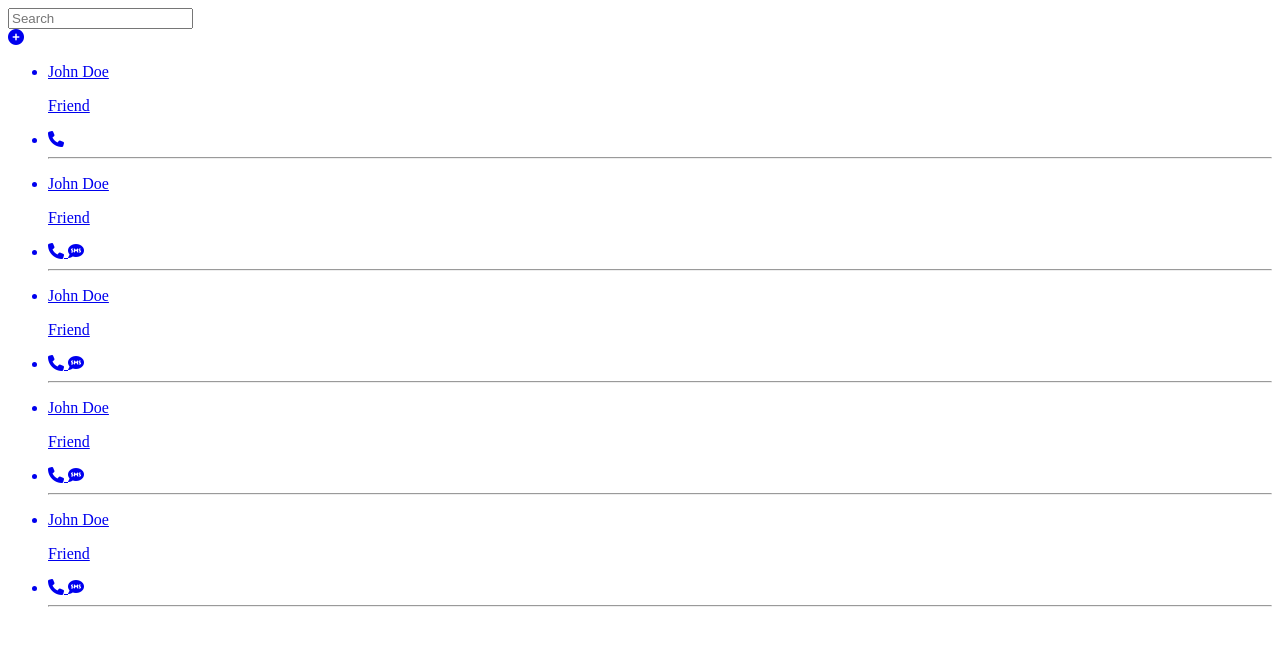
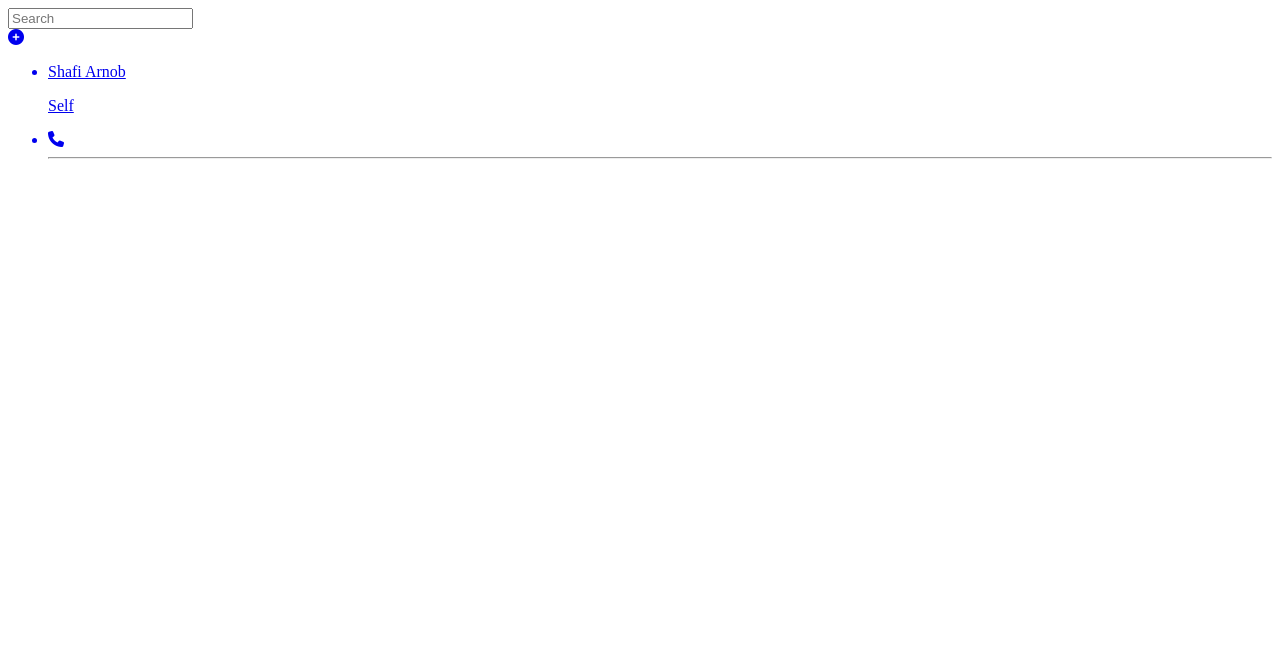
Before and after one commit to ShafiArnob/contact-list-app-django, a Django app: page / in a window 1280 px wide. Shown: the top 646 px of the page. Run offline with Django 3.2, Linux system fonts and the light colour scheme; data comes from the database, SQL or seed files in the repository; some libraries are stand-ins or nearby versions.

Commit message:
render contacts

```diff
--- a/contact/views.py
+++ b/contact/views.py
@@ -2,7 +2,8 @@ from django.shortcuts import redirect, render
 from . models import Contact
 # Create your views here.
 def index(request):
-  return render(request,'index.html')
+  contacts = Contact.objects.all()
+  return render(request,'index.html',{'contacts':contacts})
 
 def add_contact(request):
   if request.method == 'POST':
--- a/templates/index.html
+++ b/templates/index.html
@@ -27,72 +27,18 @@
 
     <section class="contacts-library">
       <ul class="contacts-list">
+      {% for contact in contacts %}
         <a href="#">
           <div class="contact-section">
             <li class="list__item">
-              <p class="contact-name">John Doe</p>
-              <p class="relationship">Friend</p>
+              <p class="contact-name">{{contact.full_name | title}}</p>
+              <p class="relationship">{{contact.relationship | title}}</p>
             </li>
-            <li class="list__item">
-              <i class="fas fa-phone"></i>
-
-            </li>
+            <li class="list__item"><i class="fas fa-phone"></i></li>
           </div>
         </a>
         <hr>
-        <a href="#">
-          <div class="contact-section">
-            <li class="list__item">
-              <p class="contact-name">John Doe</p>
-              <p class="relationship">Friend</p>
-            </li>
-            <li class="list__item">
-              <i class="fas fa-phone"></i>
-              <i class="fas fa-sms text"></i>
-            </li>
-          </div>
-        </a>
-        <hr>
-        <a href="#">
-          <div class="contact-section">
-            <li class="list__item">
-              <p class="contact-name">John Doe</p>
-              <p class="relationship">Friend</p>
-            </li>
-            <li class="list__item">
-              <i class="fas fa-phone"></i>
-              <i class="fas fa-sms text"></i>
-            </li>
-          </div>
-        </a>
-        <hr>
-        <a href="#">
-          <div class="contact-section">
-            <li class="list__item">
-              <p class="contact-name">John Doe</p>
-              <p class="relationship">Friend</p>
-            </li>
-            <li class="list__item">
-              <i class="fas fa-phone"></i>
-              <i class="fas fa-sms text"></i>
-            </li>
-          </div>
-        </a>
-        <hr>
-        <a href="#">
-          <div class="contact-section">
-            <li class="list__item">
-              <p class="contact-name">John Doe</p>
-              <p class="relationship">Friend</p>
-            </li>
-            <li class="list__item">
-              <i class="fas fa-phone"></i>
-              <i class="fas fa-sms text"></i>
-            </li>
-          </div>
-        </a>
-        <hr>
-
+      {% endfor %}
       </ul>
     </section>
   </div>
```
